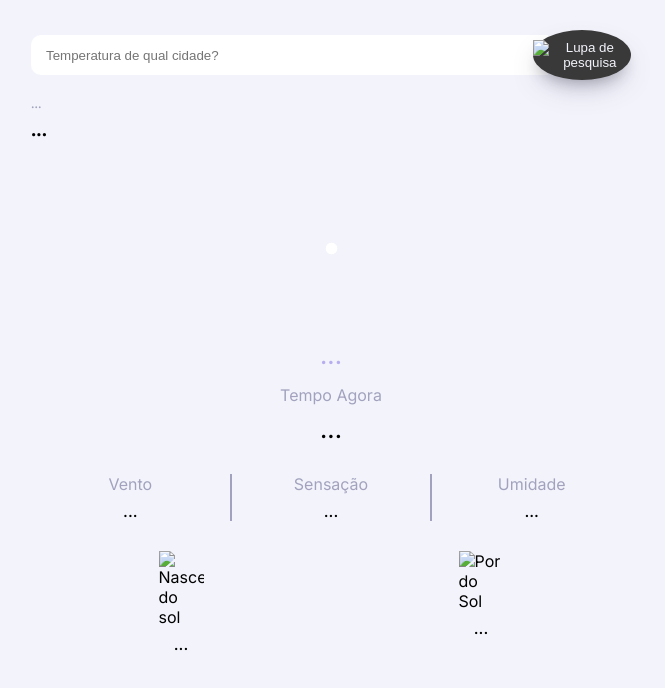
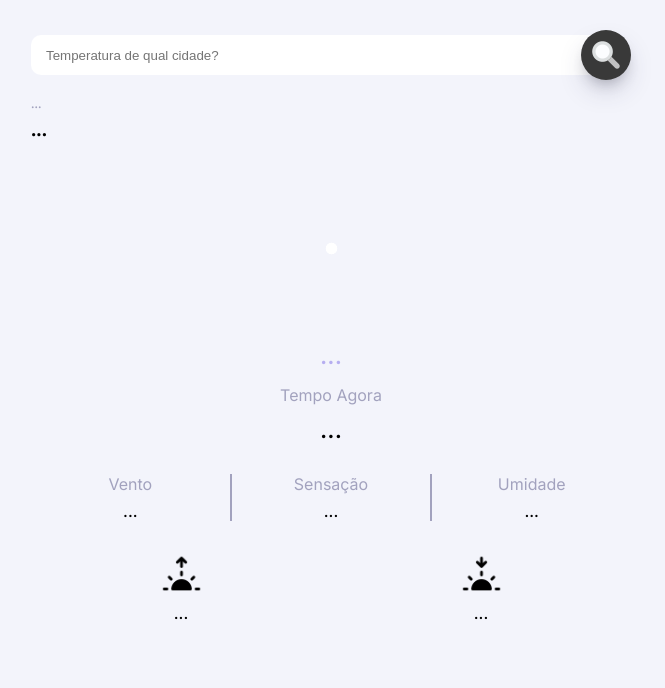
Before and after one commit to HerlissonJordane/SnapClima, a plain HTML site: page index.html in a window 1280 px wide. Shown: the whole page, without its empty margins (309-974 px from the left). Drawn offline with Linux system fonts and the light colour scheme.

Commit message:
Add files via upload

```diff
--- a/index.html
+++ b/index.html
@@ -22,7 +22,7 @@
           <input id="city-search-input" class="header__input" type="text" placeholder="Temperatura de qual cidade?">
 
           <button id="city-search-buttom" class="header__button">
-            <img class="header__button-icon" src=".assets/search.png" alt="Lupa de pesquisa">
+            <img class="header__button-icon" src="./assets/search.png" alt="Lupa de pesquisa">
           </button>
         </div>
 
@@ -63,12 +63,12 @@
         <section class="sunset-sunrise">
 
             <div class="sunset-sunrise__item">
-                <img class="sunset-sunrise__icon" src=".assets/sunrise.png" alt="Nascer do sol">
+                <img class="sunset-sunrise__icon" src="./assets/sunrise.png" alt="Nascer do sol">
                 <div class="sunset-sunrise__value" id="sunrise-time">...</div>
             </div>
 
             <div class="sunset-sunrise__item">
-                <img class="sunset-sunrise__icon" src=".assets/sunset.png
+                <img class="sunset-sunrise__icon" src="./assets/sunset.png
                 " alt="Por do Sol">
                 <div class="sunset-sunrise__value" id="sunset-time">...</div>
             </div>
```
